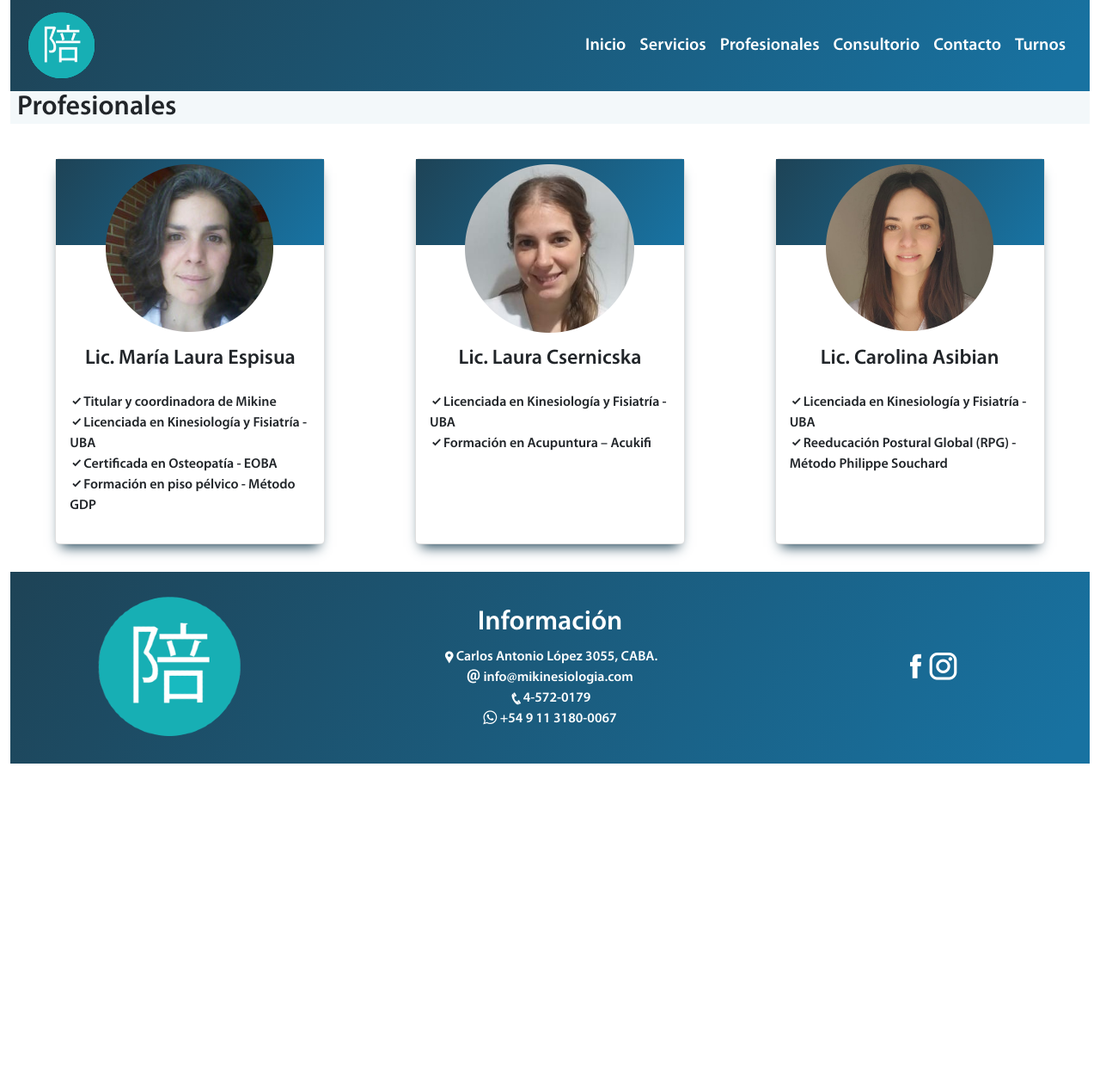
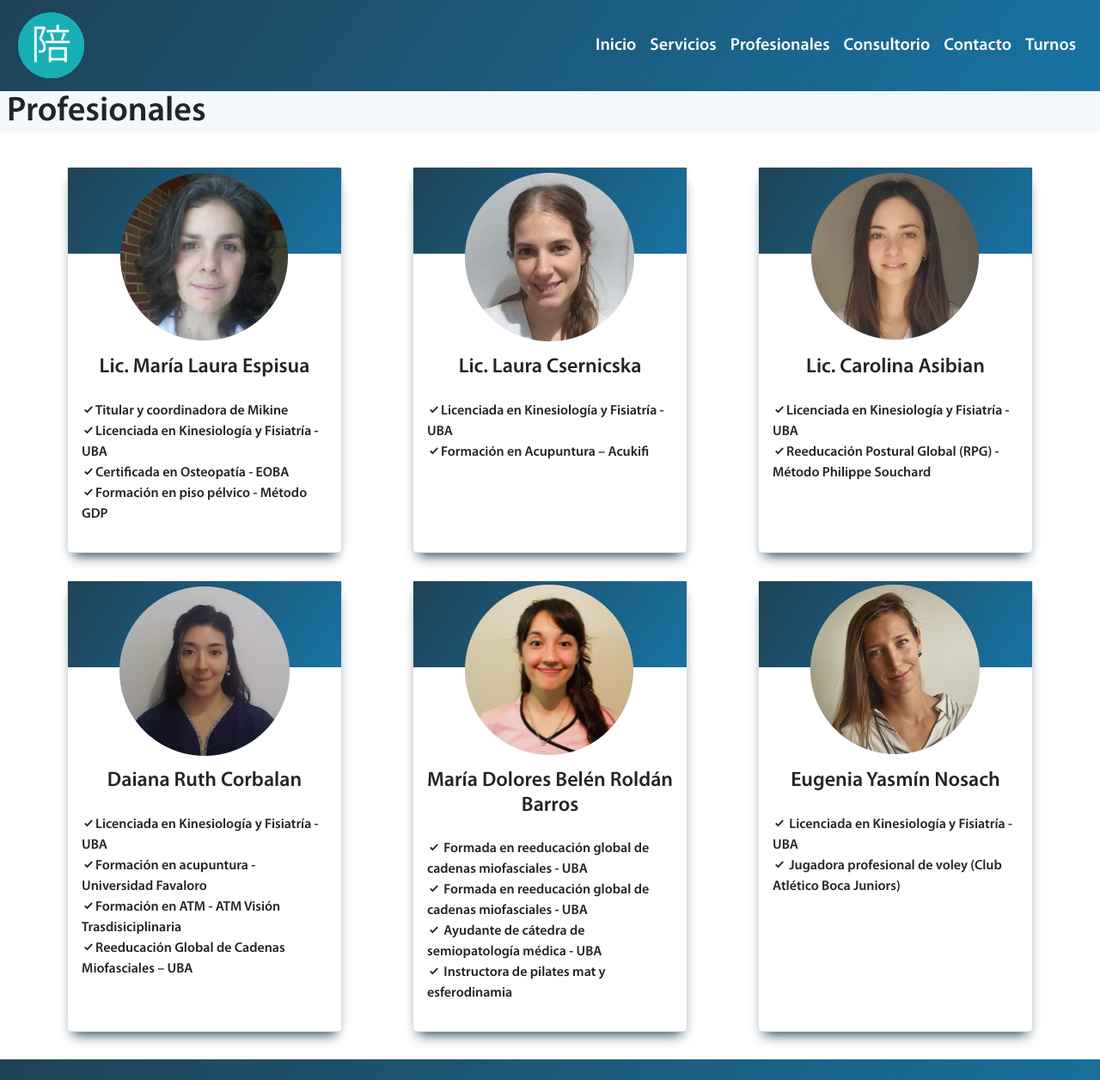
Before and after one commit to Mishainx/Proyecto-bootstrap, a plain HTML site: page pages/profesionales.html in a window 1280 px wide. Shown: the top 1256 px of the page at 86% size. Before the commit the page ends 888 px from the top, so only its background shows below. Drawn offline with nearby package versions, Linux system fonts and the light colour scheme.

Commit message:
agregue contenido y animaciones

```diff
--- a/assets/css/style.css
+++ b/assets/css/style.css
@@ -184,11 +184,8 @@
         transition: 1s;
     }
 
-    .link-facebook:hover{
-        transform:scale(1.1,1.1)
-    }
-
-    .link-email:hover{
-        transform:scale(1.1,1.1)
+    .scale:hover{
+            transform:scale(1.1,1.1);
+            transition: all 0.4s;
     }
 }
--- a/pages/profesionales.html
+++ b/pages/profesionales.html
@@ -8,10 +8,11 @@
     <link rel="shortcut icon" href="../assets/img/mikine-favicon-logo.png" type="image/x-icon">
     <link rel="stylesheet" href="../assets/icofont/icofont.css">
     <!--CSS Only-->
+    <link href="https://unpkg.com/aos@2.3.1/dist/aos.css" rel="stylesheet">
     <link href="https://cdn.jsdelivr.net/npm/bootstrap@5.0.2/dist/css/bootstrap.min.css" rel="stylesheet" integrity="sha384-EVSTQN3/azprG1Anm3QDgpJLIm9Nao0Yz1ztcQTwFspd3yD65VohhpuuCOmLASjC" crossorigin="anonymous">
     <link rel="stylesheet" href="../assets/css/style.css">
 </head>
-<body class="container-fluid">
+<body>
 
   <!--Inicio Navbar-->
   <nav class="navbar navbar-expand-lg bg-dark bg-nav-color ps-2 sticky-top">
@@ -50,9 +51,9 @@
       <!--====== Inicio Header =====-->
   <header>
     <div class="col-12 pagina-titulo sticky">
-        <h2 class="ps-2">
+        <h1 class="ps-2 display-6">
             Profesionales
-        </h2>
+        </h1>
     </div>
   </header>
     <!--====== Fin Header=====-->
@@ -60,9 +61,9 @@
     <!--====== Inicio Main =====-->
   <main class= "d-flex justify-content-around">
       <!--Tarjetas profesionales-->
-    <div class="d-flex flex-wrap justify-content-around font-profesionales my-3">
+    <div class="d-flex flex-wrap justify-content-evenly font-profesionales my-3">
 
-      <div class="col-9 col-md-3 card align-items-center my-3 d-flex align-items-center box-shadow efecto">
+      <div class="col-9 col-md-4 col-xl-3 card align-items-center my-3 d-flex align-items-center box-shadow efecto m-1" data-aos="fade-up" data-aos-duration="1200" data-aos-delay="100">
         <div class="col-12 bg-color-profesionales  text-center">
           <img src="../assets/img/profesionales/maria-laura-espisua-lic-kinesiologia-osteopata.png" class="position-relative img-fluid mt-1" alt="Lic. María Laura Espisua">
         </div>
@@ -79,7 +80,7 @@
         </div>
       </div>
 
-      <div class="col-9 col-md-3 card align-items-center my-3 d-flex align-items-center box-shadow efecto">
+      <div class="col-9 col-md-4 col-xl-3 card align-items-center my-3 d-flex align-items-center box-shadow efecto m-1" data-aos="fade-up" data-aos-duration="1200" data-aos-delay="100">
         <div class="col-12 bg-color-profesionales  text-center">
           <img src="../assets/img/profesionales/mikine-laura-csernicska-kinesiologia.png" class="position-relative img-fluid mt-1" alt="Lic. Lara Csernicska">
         </div>
@@ -94,7 +95,7 @@
         </div>
       </div>
 
-      <div class="col-9 col-md-3 card align-items-center my-3 d-flex align-items-center box-shadow efecto">
+      <div class="col-9 col-md-4 col-xl-3 card align-items-center my-3 d-flex align-items-center box-shadow efecto m-1" data-aos="fade-up" data-aos-duration="1200" data-aos-delay="100">
         <div class="col-12 bg-color-profesionales  text-center">
           <img src="../assets/img/profesionales/carolina-asibian-kinesiologia.png" class="position-relative img-fluid mt-1" alt="Lic. Carolina Asibian">
         </div>
@@ -105,6 +106,57 @@
           <ul class="d-flex flex-wrap align-items-center ul-padding p-3 ms-auto">
             <li><i class="icofont-check"></i>Licenciada en Kinesiología y Fisiatría - UBA</li>
             <li><i class="icofont-check"></i>Reeducación Postural Global (RPG) - Método Philippe Souchard</li>
+          </ul>
+        </div>
+      </div>
+
+      <div class="col-9 col-md-4 col-xl-3 card align-items-center my-3 d-flex align-items-center box-shadow efecto m-1" data-aos="fade-up" data-aos-duration="1200" data-aos-delay="100">
+        <div class="col-12 bg-color-profesionales  text-center">
+          <img src="../assets/img/profesionales/Daiana-corbalan-kinesiologia.png" class="position-relative img-fluid mt-1" alt="Lic. Carolina Asibian">
+        </div>
+        <div>
+          <h3 class="fs-4 text-center mt-2">Daiana Ruth Corbalan</h3>
+        </div>
+        <div>
+          <ul class="d-flex flex-wrap align-items-center ul-padding p-3 ms-auto">
+            <li><i class="icofont-check"></i>Licenciada en Kinesiología y Fisiatría - UBA</li>
+            <li><i class="icofont-check"></i>Formación en acupuntura - Universidad Favaloro</li>
+            <li><i class="icofont-check"></i>Formación en ATM - ATM Visión Trasdisiciplinaria</li>
+            <li><i class="icofont-check"></i>Reeducación Global de Cadenas Miofasciales – UBA</li>
+
+          </ul>
+        </div>
+      </div>
+
+      <div class="col-9 col-md-4 col-xl-3 card align-items-center my-3 d-flex align-items-center box-shadow efecto m-1" data-aos="fade-up" data-aos-duration="1200" data-aos-delay="100">
+        <div class="col-12 bg-color-profesionales  text-center">
+          <img src="../assets/img/profesionales/belen-roldan-kinesiologia.png" class="position-relative img-fluid mt-1" alt="Lic. Belén Barros">
+        </div>
+        <div>
+          <h3 class="fs-4 text-center mt-2">María Dolores Belén Roldán Barros</h3>
+        </div>
+        <div>
+          <ul class="d-flex flex-wrap align-items-center ul-padding p-3 ms-auto">
+            <li><i class="icofont-check"></i> Formada en reeducación global de cadenas miofasciales - UBA</li>
+            <li><i class="icofont-check"></i> Formada en reeducación global de cadenas miofasciales - UBA</li>
+            <li><i class="icofont-check"></i>  Ayudante de cátedra de semiopatología médica - UBA</li>
+            <li><i class="icofont-check"></i> Instructora de pilates mat y esferodinamia</li>
+
+          </ul>
+        </div>
+      </div>
+
+      <div class="col-9 col-md-4 col-xl-3 card align-items-center my-3 d-flex align-items-center box-shadow efecto m-1" data-aos="fade-up" data-aos-duration="1200" data-aos-delay="100">
+        <div class="col-12 bg-color-profesionales  text-center">
+          <img src="../assets/img/profesionales/eugenia-nosach-kinesiologia.png" class="position-relative img-fluid mt-1" alt="Lic. Carolina Asibian">
+        </div>
+        <div>
+          <h3 class="fs-4 text-center mt-2">Eugenia Yasmín Nosach</h3>
+        </div>
+        <div>
+          <ul class="d-flex flex-wrap align-items-center ul-padding p-3 ms-auto">
+            <li><i class="icofont-check"></i> Licenciada en Kinesiología y Fisiatría - UBA</li>
+            <li><i class="icofont-check"></i> Jugadora profesional de voley (Club Atlético Boca Juniors)</li>
           </ul>
         </div>
       </div>
@@ -151,8 +203,8 @@
 
     <!--Redes sociales footer-->
     <div class="col-12 col-md-3 d-flex justify-content-center">
-      <a class="link-facebook text-decoration-none link-light" href="https://www.facebook.com/mikinesiologia" target="_blank"><i class="icofont-facebook icofont-2x"></i></a>
-      <a class="link-facebook text-decoration-none link-light" href="https://www.instagram.com/mikinesiologia" target="_blank"><i class="icofont-instagram icofont-2x"></i></a>
+      <a class="scale text-decoration-none link-light" href="https://www.facebook.com/mikinesiologia" target="_blank"><i class="icofont-facebook icofont-2x"></i></a>
+      <a class="scale text-decoration-none link-light" href="https://www.instagram.com/mikinesiologia" target="_blank"><i class="icofont-instagram icofont-2x"></i></a>
     </div>
     <!--Fin redes sociales footer-->
 
@@ -161,6 +213,10 @@
 
 
     <!--Javascript Bundle with Popper-->
+    <script src="https://unpkg.com/aos@2.3.1/dist/aos.js"></script>
+    <script>
+      AOS.init();
+    </script>
     <script src="https://cdn.jsdelivr.net/npm/bootstrap@5.0.2/dist/js/bootstrap.bundle.min.js" integrity="sha384-MrcW6ZMFYlzcLA8Nl+NtUVF0sA7MsXsP1UyJoMp4YLEuNSfAP+JcXn/tWtIaxVXM" crossorigin="anonymous"></script>
   </body>
 </html>
```
Also changed, not shown: index.html (+7 -7 lines), pages/consultorio.html (+11 -6 lines), pages/contacto.html (+13 -8 lines), pages/servicios.html (+28 -7 lines), pages/turnos.html (+12 -7 lines), assets/img/profesionales/Daiana-corbalan-kinesiologia.png (added), assets/img/profesionales/belen-roldan-kinesiologia.png (added), assets/img/profesionales/eugenia-nosach-kinesiologia.png (added).
